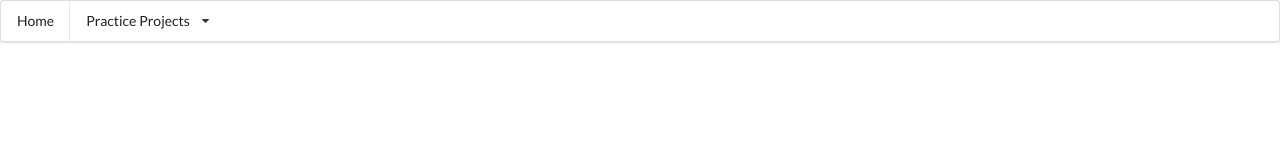
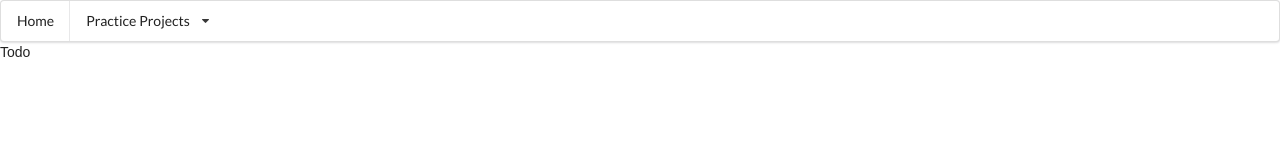
Before and after one commit to hungrypc/practice-list, a React (Create React App) app: page /todo in a window 1280 px wide. Shown: the top 160 px of the page. Built offline with nearby package versions, Linux system fonts and the light colour scheme.

Commit message:
started todo HOOKS

```diff
--- a/src/App.js
+++ b/src/App.js
@@ -9,6 +9,7 @@ import Youtube from './youtube/Youtube';
 import Songs from './songs/components/Songs';
 import Blog from './blog/components/Blog';
 import Language from './language/Language';
+import Todo from './todo/Todo';
 
 import './style/App.css';
 
@@ -27,6 +28,7 @@ class App extends Component {
               <Route path='/songs' component={Songs} exact />
               <Route path='/blog' component={Blog} exact />
               <Route path='/language' component={Language} exact />
+              <Route path='/todo' component={Todo} exact />
             </Switch>
           </div>
         </BrowserRouter>
--- a/src/Nav.js
+++ b/src/Nav.js
@@ -16,6 +16,7 @@ const Nav = () => {
                <Link className="item" to="/songs">Songs</Link>
                <Link className="item" to="/blog">Blog</Link>
                <Link className="item" to="/language">Language</Link>
+               <Link className="item" to="/todo">Todo</Link>
             </div>
          </div>
 
--- /dev/null
+++ b/src/todo/Todo.js
@@ -0,0 +1,9 @@
+import React from 'react';
+
+const Todo = () => {
+    return (
+        <div>Todo</div>
+    );
+};
+
+export default Todo;
```
